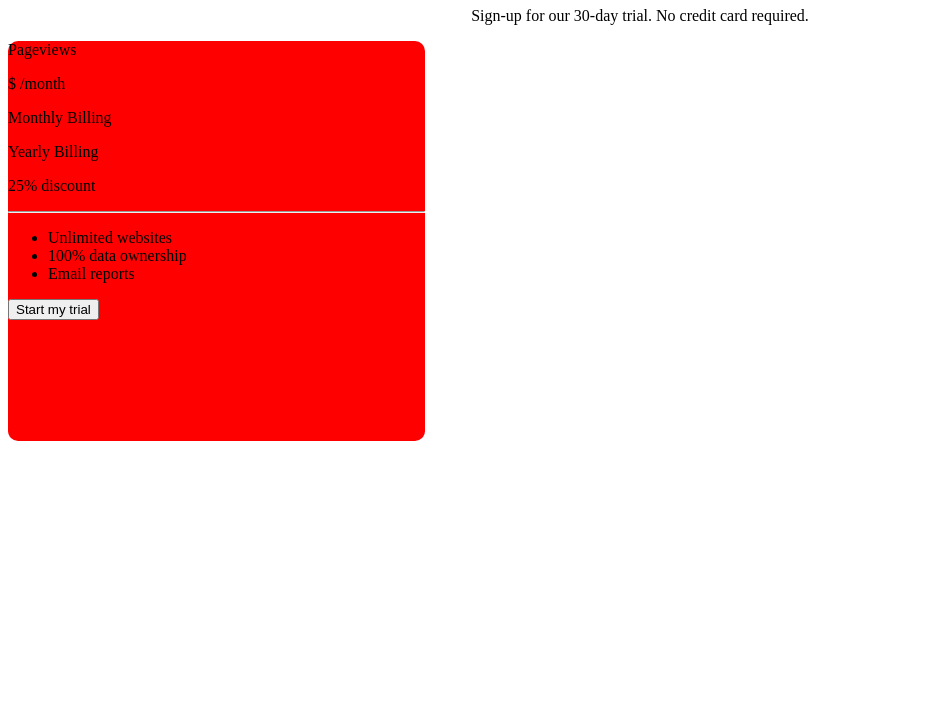
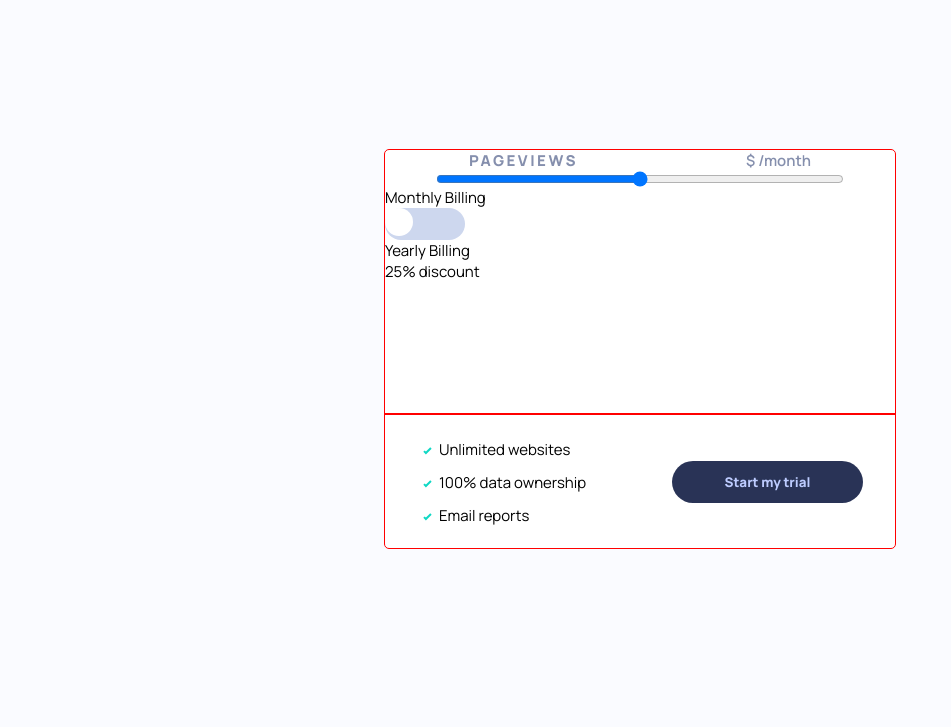
Before and after one commit to jordanlewis9/interactivepricingcomponent, a website built with webpack: page public/index.html in a window 1280 px wide. Shown: the part 73-800 px from the top of the page, without its empty margins (0-951 px from the left). Built offline with nearby package versions, Linux system fonts and the light colour scheme.

Commit message:
finished bottom half styling

```diff
--- a/public/index.html
+++ b/public/index.html
@@ -19,7 +19,7 @@
       <div class="slider">
         <div class="slider__stats">
           <p class="slider__stats--pageviews">
-            Pageviews
+            PAGEVIEWS
           </p>
           <p class="slider__stats--money">
             <span class="slider__stats--money-bold">
@@ -28,12 +28,14 @@
             /month
           </p>
         </div>
-        <!--INSERT SLIDER HERE-->
+        <input type="range" class="slider__slider" min="1" max="5" step="1">
         <div class="slider__options">
           <p class="slider__options--monthly">
             Monthly Billing
           </p>
-          <!--INSERT TOGGLE HERE-->
+          <div class="slider__toggle--container">
+            <div class="slider__toggle--inner"></div>
+          </div>
           <p class="slider__options--yearly">
             Yearly Billing
           </p>
@@ -45,9 +47,9 @@
       <hr>
       <div class="confirm">
         <ul class="confirm__list">
-          <li class="confirm__list--item">Unlimited websites</li>
-          <li class="confirm__list--item">100% data ownership</li>
-          <li class="confirm__list--item">Email reports</li>
+          <li class="confirm__list--item"> Unlimited websites</li>
+          <li class="confirm__list--item"> 100% data ownership</li>
+          <li class="confirm__list--item"> Email reports</li>
         </ul>
         <button class="confirm__button">Start my trial</button>
       </div>
--- /dev/null
+++ b/src/abstracts/_variables.scss
@@ -0,0 +1,15 @@
+$full-slider-bar: hsl(174, 77%, 80%);
+$slider-background: hsl(174, 86%, 45%);
+$discount-background: hsl(14, 92%, 95%);
+$discount-text: hsl(15, 100%, 70%);
+$cta-text: hsl(226, 100%, 87%);
+
+$pricing-component-background: hsl(0, 0%, 100%);
+$main-background: hsl(230, 100%, 99%);
+$empty-slider-bar: hsl(224, 65%, 95%);
+$toggle-background: hsl(223, 50%, 87%);
+$text: hsl(225, 20%, 60%);
+$text-and-cta-background: hsl(227, 35%, 25%);
+
+$default-font-size: 0.9375rem;
+$default-font-family: "Manrope", sans-serif;
--- /dev/null
+++ b/src/components/_base.scss
@@ -0,0 +1,3 @@
+hr {
+  border: 1px solid red;
+}
--- /dev/null
+++ b/src/components/_confirm.scss
@@ -0,0 +1,30 @@
+.confirm {
+  display: grid;
+  height: 34%;
+  grid-template-rows: 100%;
+  grid-template-columns: 1fr 1fr;
+
+  &__list {
+    list-style-image: url("../images/icon-check.svg");
+    align-self: center;
+    justify-self: center;
+
+    &--item {
+      margin: 0.75rem;
+    }
+  }
+
+  &__button {
+    width: 75%;
+    border-radius: 25px;
+    align-self: center;
+    padding: 0.75rem;
+    margin: 0 auto;
+    border: none;
+    outline: none;
+    background-color: $text-and-cta-background;
+    color: $cta-text;
+    font-family: inherit;
+    font-weight: 800;
+  }
+}
--- /dev/null
+++ b/src/components/_content.scss
@@ -0,0 +1,8 @@
+.content__container {
+  background-color: $pricing-component-background;
+  width: 40%;
+  height: 50vh;
+  border-radius: 5px;
+  margin: 20vh auto 0 auto;
+  border: 1px solid red;
+}
--- /dev/null
+++ b/src/components/_home.scss
@@ -0,0 +1,12 @@
+* {
+  box-sizing: border-box;
+  margin: 0;
+  padding: 0;
+}
+
+body {
+  background-color: $main-background;
+  font-size: $default-font-size;
+  font-family: $default-font-family;
+  height: 100vh;
+}
--- /dev/null
+++ b/src/components/_slider.scss
@@ -0,0 +1,39 @@
+.slider {
+  height: 66%;
+  width: 100%;
+
+  &__stats {
+    display: flex;
+    width: 100%;
+    justify-content: space-around;
+    font-weight: 600;
+    color: $text;
+
+    &--pageviews {
+      letter-spacing: 2.5px;
+      font-weight: 800;
+    }
+  }
+
+  &__slider {
+    display: block;
+    width: 80%;
+    margin: 0 auto;
+  }
+
+  &__toggle {
+    &--container {
+      background: $toggle-background;
+      width: 80px;
+      height: 2rem;
+      border-radius: 100px;
+    }
+
+    &--inner {
+      width: 1.75rem;
+      height: 1.75rem;
+      border-radius: 50%;
+      background: $pricing-component-background;
+    }
+  }
+}
--- a/src/modules/_content.scss
+++ /dev/null
@@ -1,6 +0,0 @@
-.content__container {
-  width: 33%;
-  height: 50vh;
-  background: red;
-  border-radius: 10px;
-}
--- a/src/style.scss
+++ b/src/style.scss
@@ -1,3 +1,8 @@
-@import "modules/_home.scss";
-@import "modules/_headline.scss";
-@import "modules/_content.scss";
+@import url("https://fonts.googleapis.com/css2?family=Manrope:wght@400;600;800&display=swap");
+@import "abstracts/variables";
+@import "components/home";
+@import "components/headline";
+@import "components/content";
+@import "components/confirm";
+@import "components/slider";
+@import "components/base";
--- a/webpack.config.js
+++ b/webpack.config.js
@@ -10,6 +10,10 @@ module.exports = {
       {
         test: /\.(css|scss)$/,
         use: ['style-loader', 'css-loader', 'sass-loader']
+      },
+      {
+        test: /\.svg/,
+        type: 'asset/inline'
       }
     ]
   },
```
Also changed, not shown: src/components/_headline.scss (renamed from src/modules/_headline.scss), src/modules/_home.scss (deleted).
